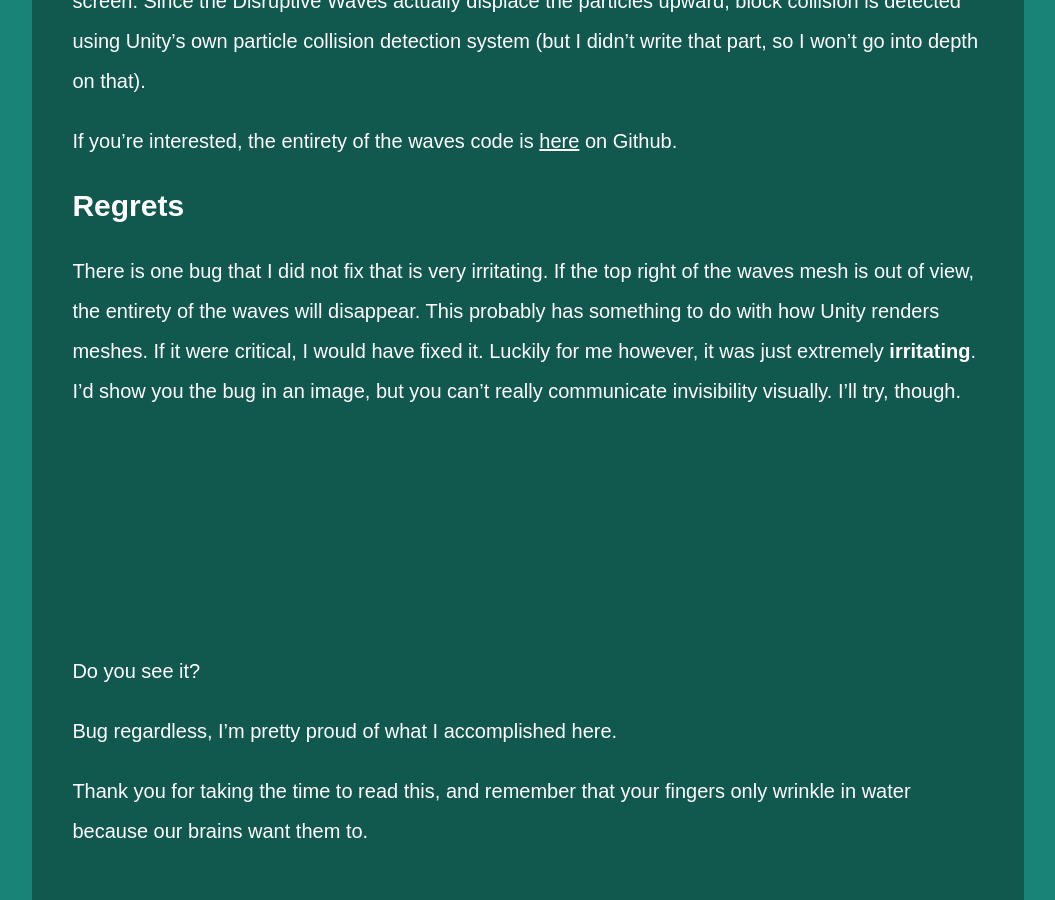
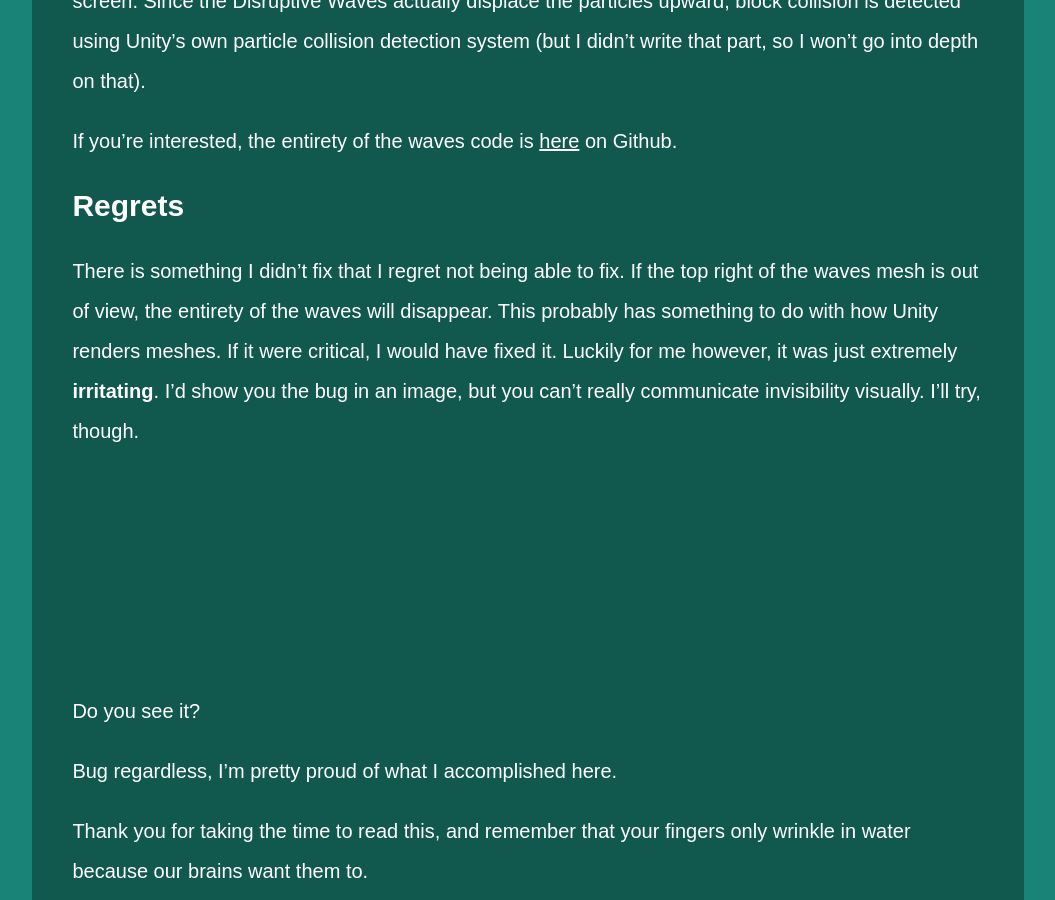
Before and after one commit to ambiguousname/ambiguousname.github.io, a Jekyll site: the page built from _posts/2021-06-16-sscl.md, in a window 1280 px wide and 900 px high, scrolled down 3995 px. Shown: the whole window, without its empty margins (112-1167 px from the left). Built offline with Jekyll 4.4.1, drawn with Linux system fonts in a browser that asks for light colours.

Commit message:
Avoided double use of words

```diff
--- a/_posts/2021-06-16-sscl.md
+++ b/_posts/2021-06-16-sscl.md
@@ -50,7 +50,7 @@ If you're interested, the entirety of the waves code is [here](https://github.co
 
 ## Regrets
 
-There is one bug that I did not fix that is very irritating. If the top right of the waves mesh is out of view, the entirety of the waves will disappear. This probably has something to do with how Unity renders meshes. If it were critical, I would have fixed it. Luckily for me however, it was just extremely **irritating**. I'd show you the bug in an image, but you can't really communicate invisibility visually. I'll try, though.
+There is something I didn't fix that I regret not being able to fix. If the top right of the waves mesh is out of view, the entirety of the waves will disappear. This probably has something to do with how Unity renders meshes. If it were critical, I would have fixed it. Luckily for me however, it was just extremely **irritating**. I'd show you the bug in an image, but you can't really communicate invisibility visually. I'll try, though.
 
 <p style="height: 10em;"></p>
 
```
